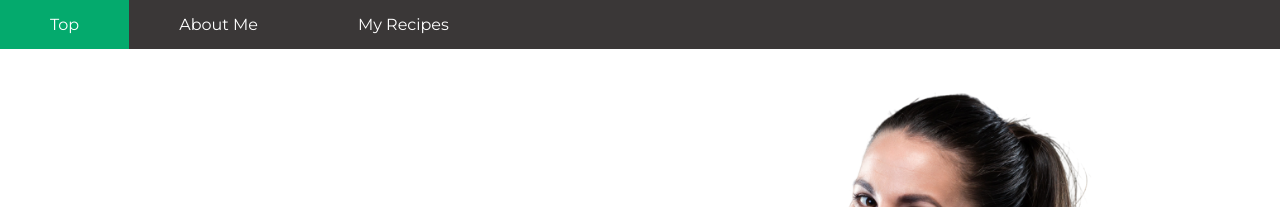
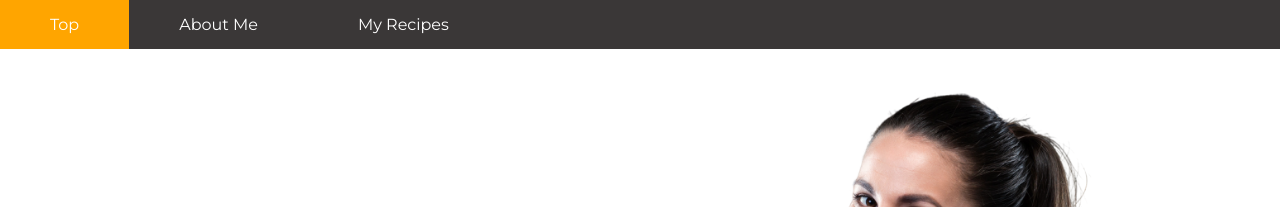
Before and after one commit to sagarmon/food-network, a plain HTML site: page index.html in a window 1280 px wide. Shown: the top 207 px of the page. Drawn offline with Linux system fonts and the light colour scheme.

Commit message:
navbar hover color adjusted

```diff
--- a/index.html
+++ b/index.html
@@ -12,7 +12,7 @@
 </head>
 <body>
     <ul>
-        <li><a class="active" href="#top">Top</a></li>
+        <li><a href="#top">Top</a></li>
         <li><a href="#about-me">About Me</a></li>
         <li><a href="#recipes">My Recipes</a></li>
     </ul>
--- a/style.css
+++ b/style.css
@@ -164,9 +164,5 @@ li a {
 }
 
 li a:hover:not(.active) {
-  background-color: black;
+  background-color: orange;
 }
-
-.active {
-  background-color: #04aa6d;
-}
```
